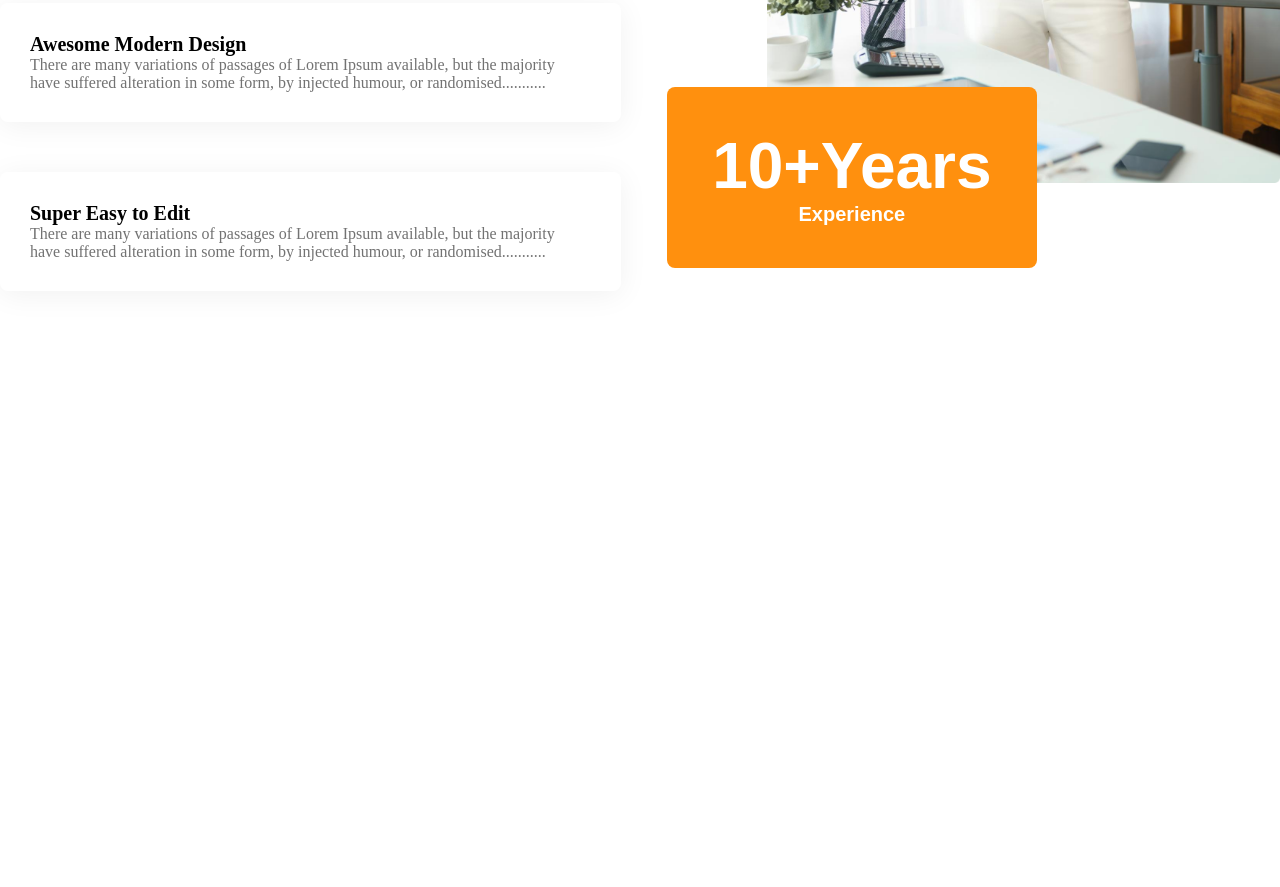
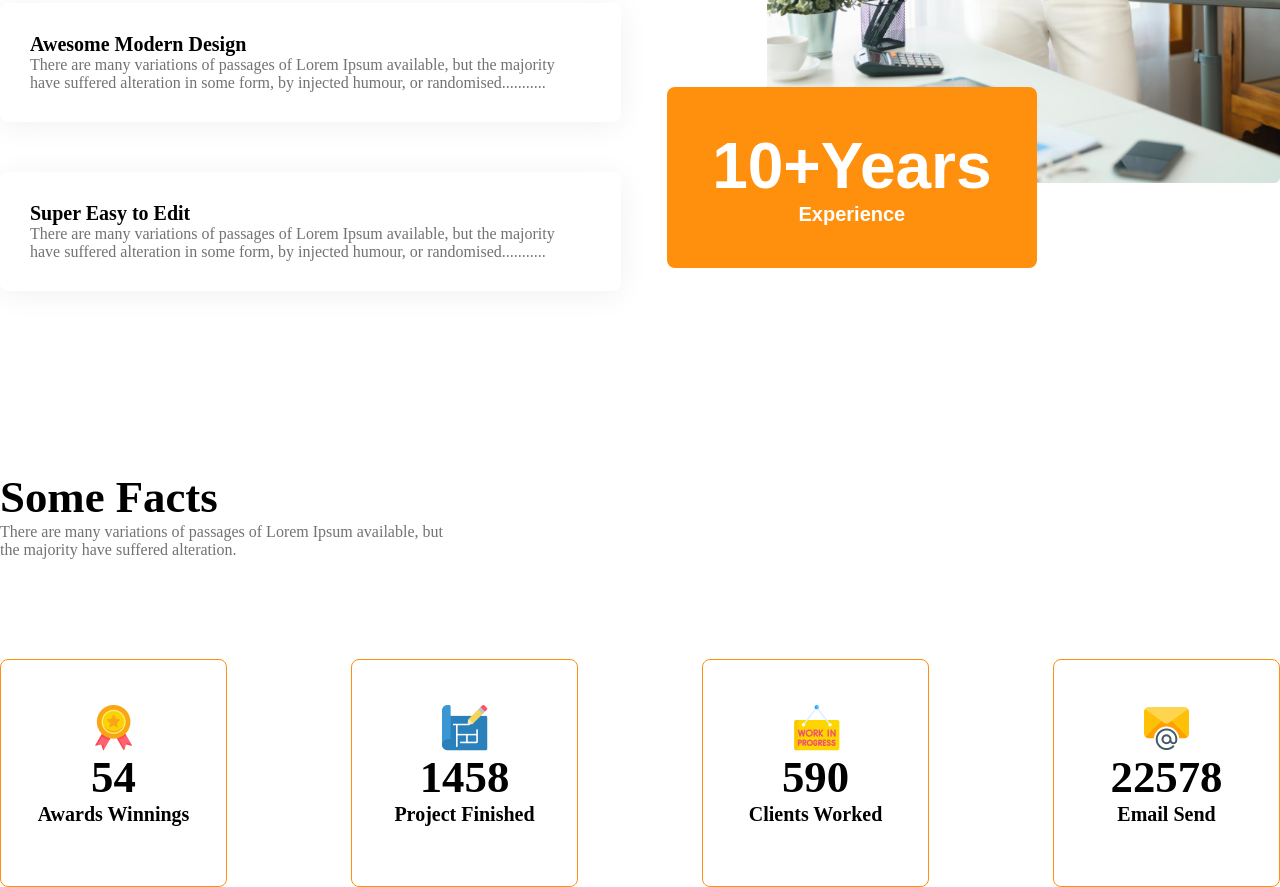
Before and after one commit to Sadia492/g3-architect-project, a plain HTML site: page index.html in a window 1280 px wide. Shown: the part 2585-3472 px from the top of the page. Before the commit the page ends 2926 px from the top, so only its background shows below. Drawn offline with Linux system fonts and the light colour scheme.

Commit message:
facts section added

```diff
--- a/index.html
+++ b/index.html
@@ -112,6 +112,38 @@
         </div>
       </section>
       <!-- ------feature section ends here----  -->
+      <!-- ------facts section starts here----  -->
+      <section class="fact">
+        <h1 class="section-title">Some Facts</h1>
+        <p class="section-description">
+          There are many variations of passages of Lorem Ipsum available, but
+          <br />
+          the majority have suffered alteration.
+        </p>
+        <div class="fact-card-container">
+          <div class="fact-card display-flex">
+            <img src="images/icons/ribon.png" alt="" />
+            <h3 class="fact-num">54</h3>
+            <p class="fact-name">Awards Winnings</p>
+          </div>
+          <div class="fact-card display-flex">
+            <img src="images/icons/projects.png" alt="" />
+            <h3 class="fact-num">1458</h3>
+            <p class="fact-name">Project Finished</p>
+          </div>
+          <div class="fact-card display-flex">
+            <img src="images/icons/customers.png" alt="" />
+            <h3 class="fact-num">590</h3>
+            <p class="fact-name">Clients Worked</p>
+          </div>
+          <div class="fact-card display-flex">
+            <img src="images/icons/email.png" alt="" />
+            <h3 class="fact-num">22578</h3>
+            <p class="fact-name">Email Send</p>
+          </div>
+        </div>
+      </section>
+      <!-- ------facts section ends here----  -->
     </main>
   </body>
 </html>
--- a/styles/style.css
+++ b/styles/style.css
@@ -49,6 +49,14 @@ main section {
 .card-title {
   font-weight: 600;
   font-size: 1.25rem;
+}
+.fact-num {
+  font-size: 2.8rem;
+  font-weight: 600;
+}
+.fact-name {
+  font-size: 1.25rem;
+  font-weight: 600;
 }
 /* ----shared styles ends here---- */
 
@@ -181,6 +189,27 @@ header {
   font-weight: 700;
 }
 /* ------feature section ends here---- */
+/* ------facts section starts here---- */
+.fact {
+  margin-top: 130px;
+}
+.fact-card-container {
+  display: grid;
+  grid-template-columns: repeat(4, 1fr);
+  gap: 124px;
+}
+.fact-card {
+  flex-direction: column;
+  align-items: center;
+  justify-content: center;
+  border: 1px solid rgb(255, 144, 14);
+  border-radius: 8px;
+  padding: 45px 35px 60px 35px;
+}
+.fact .section-description {
+  margin-bottom: 100px;
+}
+/* ------facts section ends here---- */
 /* responsive for smaller devices */
 @media screen and (max-width: 576px) {
   nav,
@@ -202,6 +231,11 @@ header {
     margin-top: 0px;
     margin-left: 0px;
     padding: 20px 25px;
+  }
+  .fact-card-container {
+    grid-template-columns: repeat(1, 1fr);
+    margin-left: 10px;
+    margin-right: 10px;
   }
 }
 /* responsive for medium devices */
@@ -227,4 +261,7 @@ header {
     margin-left: 0px;
     padding: 20px 25px;
   }
+  .fact-card-container {
+    grid-template-columns: repeat(2, 1fr);
+  }
 }
```
